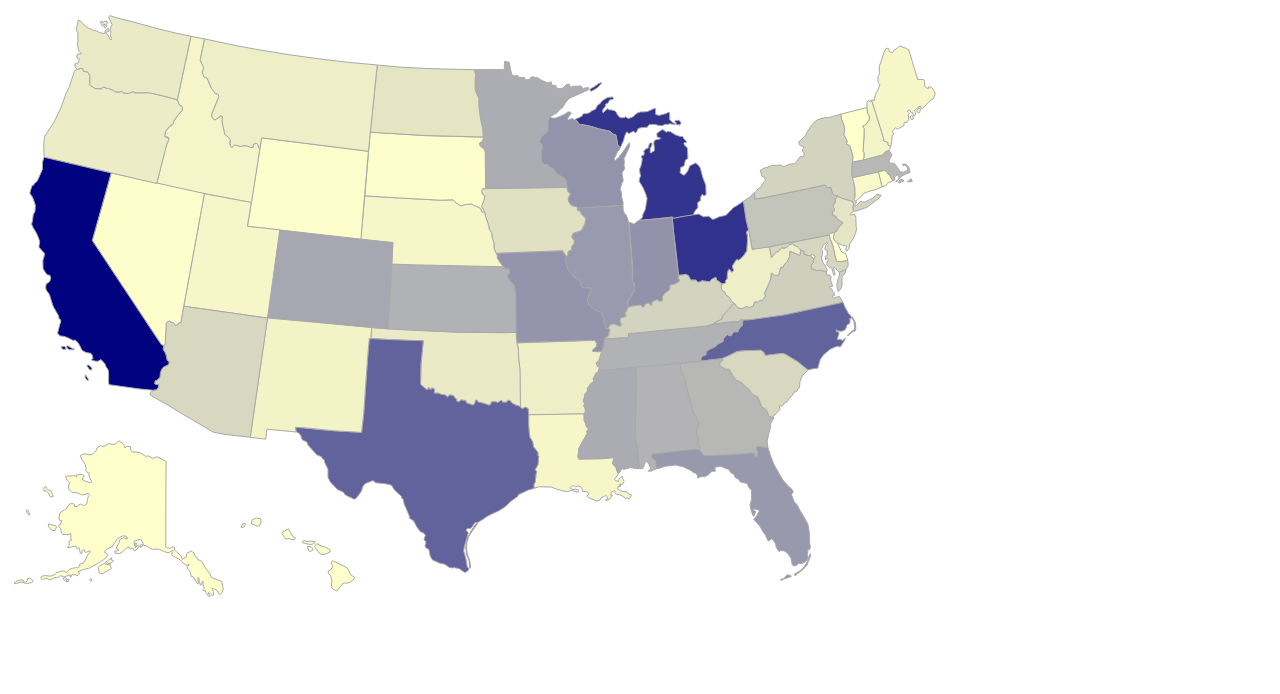
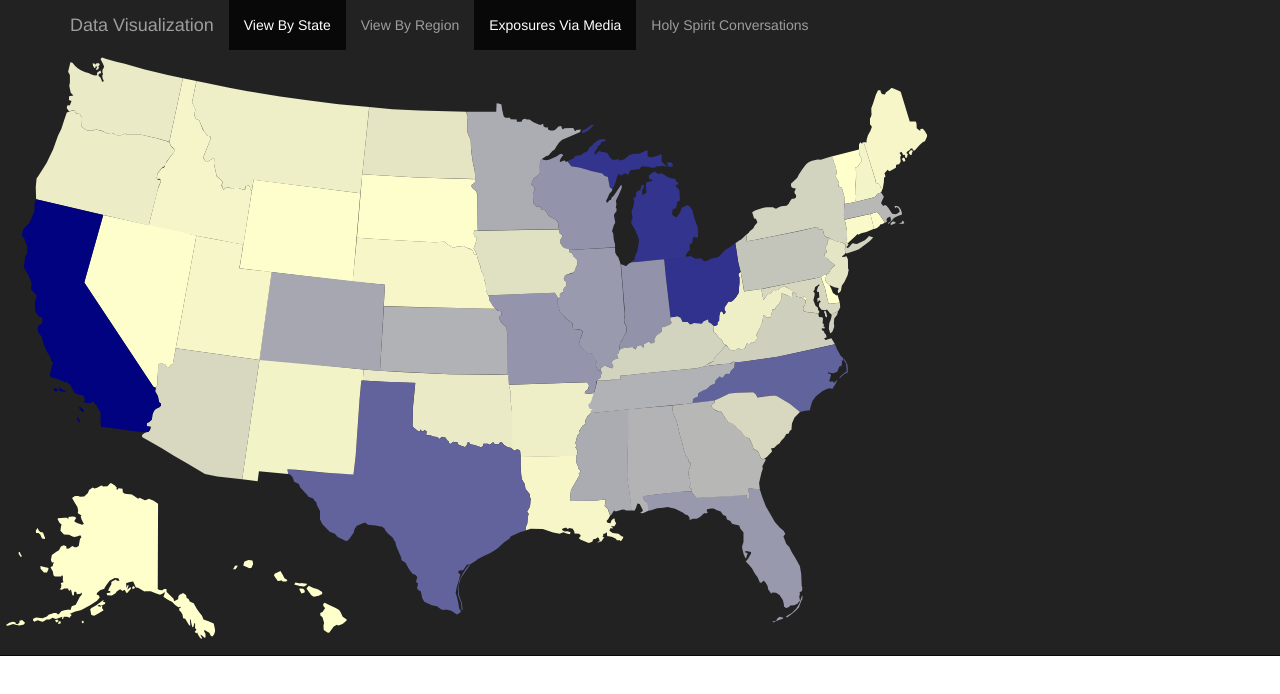
Before and after one commit to jktong/ministry_effectiveness, a plain HTML site: page index.html in a window 1280 px wide. Drawn offline with nearby package versions, Linux system fonts and the light colour scheme.

Commit message:
Update index.html

```diff
--- a/index.html
+++ b/index.html
@@ -1,7 +1,20 @@
+
 <!DOCTYPE html>
+<html lang="en">
+  <head>
     <meta charset="utf-8">
-<head>
-	<link rel='stylesheet' href='style.css' />
+    <meta http-equiv="X-UA-Compatible" content="IE=edge">
+    <meta name="viewport" content="width=device-width, initial-scale=1">
+    <meta name="description" content="">
+    <meta name="author" content="">
+    <link rel="icon" href="favicon.ico">
+
+    <title>Starter Template for Bootstrap</title>
+
+    <!-- Bootstrap core CSS -->
+    <link href="css/bootstrap.min.css" rel="stylesheet">
+    <link href="css/custom.css" rel="stylesheet">
+    <link rel='stylesheet' href'style.css'/>
     <script type="text/javascript" src='http://ajax.googleapis.com/ajax/libs/jquery/2.0.3/jquery.min.js'></script>
     <script src="https://maxcdn.bootstrapcdn.com/bootstrap/3.3.2/js/bootstrap.min.js"></script>
     <script src="http://d3js.org/d3.v3.min.js"></script>
@@ -10,9 +23,26 @@
     <script src="uStates.js"></script> <!-- creates uStates. -->
     <script src="dataHandlerNew.js"></script>
     <script src="sqlData.js"></script>
+
   </head>
+
   <body>
+
+    <nav class="navbar navbar-inverse navbar-fixed-top">
+      <div class="container">
+        <div class="navbar-header">
+          <a class="navbar-brand" href="#">Data Visualization</a>
+        </div>
+          <ul class="nav navbar-nav">
+            <li class="active"><a href="#state">View By State</a></li>
+            <li><a href="#region">View By Region</a></li>
+            <li class="active"><a href="#exposures">Exposures Via Media</a></li>
+            <li><a href="#conversations">Holy Spirit Conversations</a></li>
+          </ul>
+      </div>
 <div id="tooltip"></div><!-- div to hold tooltip. -->
   <svg width="960" height="600" id="statesvg"></svg> <!-- svg to hold the map. -->
 
+
 </body>
+</html>
```
Lines whose indentation alone changed are shown as unchanged.
